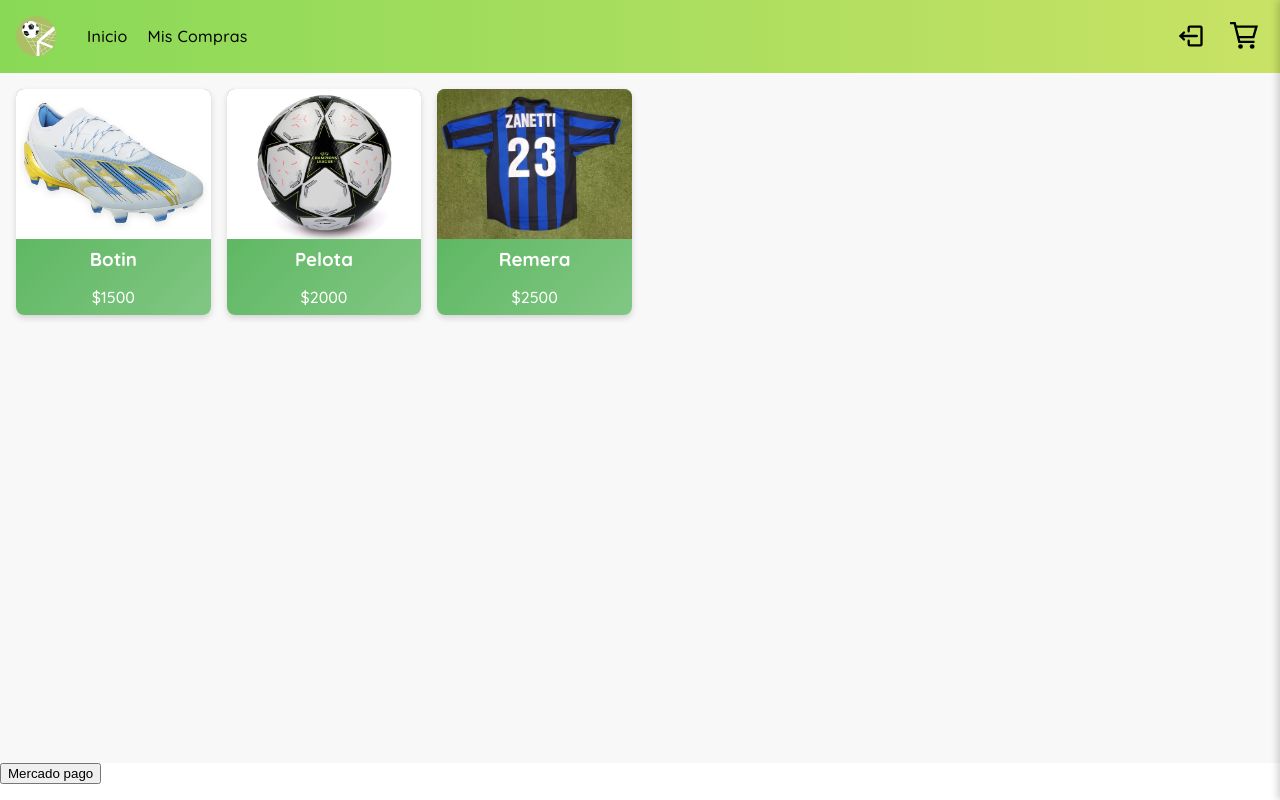
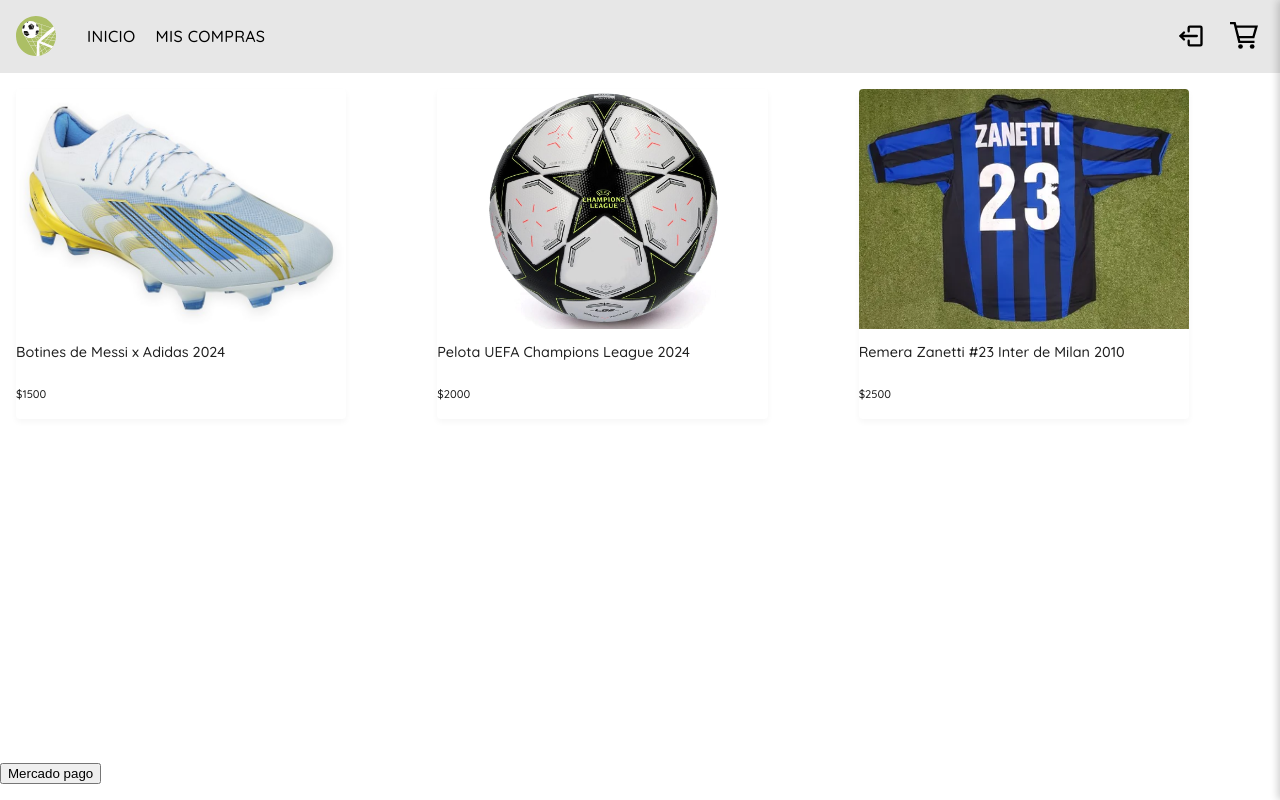
Before and after one commit to tomigambino/frontend-testing, an Angular app: page /home in a window 1280 px wide. Built offline with nearby package versions, Linux system fonts and the light colour scheme.

Commit message:
Colores en styles y ruta /product

```diff
--- a/src/app/app.routes.ts
+++ b/src/app/app.routes.ts
@@ -1,7 +1,9 @@
 import { Routes } from '@angular/router';
 import { HomeComponent } from './pages/home/home.component';
+import { ProductDetailComponent } from './pages/product/product.component';
 
 export const routes: Routes = [
     { path: '', redirectTo: 'home', pathMatch: 'full' }, // redirección inicial
     { path: 'home', component: HomeComponent },
+    { path: 'product/:id', component: ProductDetailComponent }
 ];
--- a/src/app/components/navbar/navbar.component.html
+++ b/src/app/components/navbar/navbar.component.html
@@ -2,8 +2,8 @@
   <div class="navbar-left">
     <img src="assets/icons/Goal_icon-icons.com_62267.svg" alt="Logo" class="logo-img">
     <div class="navbar-links">
-      <a class="nav-link" routerLink="/home">Inicio</a>
-      <a class="nav-link" routerLink="/mis-compras">Mis Compras</a>
+      <a class="nav-link" routerLink="/home">INICIO</a>
+      <a class="nav-link" routerLink="/mis-compras">MIS COMPRAS</a>
     </div>
   </div>
 
--- a/src/app/pages/home/home.component.css
+++ b/src/app/pages/home/home.component.css
@@ -17,13 +17,13 @@
 .home-content {
   flex: 1;
   padding: 1rem;
-  background: #f8f8f8;
+  background: var(--background-color);
 }
 
 /* Grid responsive */
 .product-grid {
   display: grid;
-  grid-template-columns: repeat(auto-fill, minmax(180px, 1fr));
+  grid-template-columns: repeat(auto-fill, minmax(330.33px, 1fr));
   gap: 1rem;
 }
 
@@ -32,119 +32,47 @@
   display: flex;
   flex-direction: column;
   gap: 0.75rem;
+  width: 330.33px;
 }
 
 /* Tarjeta del producto */
 .product-card {
-  background: linear-gradient(135deg, #4caf50, #81c784);
-  border-radius: 8px;
-  box-shadow: 0 3px 6px rgba(0,0,0,0.15);
+  background: var(--blanco);
+  border-radius: 4px;
+  box-shadow: 0 3px 6px var(--shadow);
   overflow: hidden;
   display: flex;
   flex-direction: column;
-  color: white;
-  text-align: center;
+  color: var(--color-fount);
+  text-align: unset;
   transition: transform 0.2s ease, box-shadow 0.2s ease;
   font-family: var(--fuente-navbar);
+  width: 330.33px;
+  height: 330.33px;
+
 }
 .product-card img {
   width: 100%;
-  height: 150px;
+  height: 15rem;
   object-fit: cover;
 }
-.product-card h3, .product-card p {
-  margin: 0.5rem;
+.product-card h3 {
+  font-size: 0.9rem;
+  font-weight: 200;
+}
+.product-card .text-card{
+  padding-left: 8px;
+}
 
+.product-card p {
+  font-size: 0.7rem;
+  font-weight: 100;
 }
 .product-card:hover {
   transform: translateY(-4px);
-  box-shadow: 0 6px 10px rgba(0,0,0,0.2);
+  box-shadow: 0 6px 10px var(--shadow);
 }
-.product-card h3:hover { color: #e0ffe0; }
-
-/* Panel directo */
-.buy-panel {
-  background: rgba(255,255,255,0.95);
-  border: 1px solid #e0e0e0;
-  border-radius: 6px;
-  padding: 0.75rem;
-  display: flex;
-  flex-direction: column;
-  gap: 0.75rem;
-  animation: fadeIn 0.2s ease;
-  box-shadow: 0 2px 6px rgba(0,0,0,0.04);
-}
-
-/* Controles cantidad */
-.qty-control {
-  display: flex;
-  align-items: center;
-  justify-content: center;
-  gap: 0.75rem;
-}
-
-.qty-btn {
-  width: 36px;
-  height: 36px;
-  border-radius: 8px;
-  border: 1px solid #c8e6c9;
-  background: #f6fff6;
-  color: #2e7d32;
-  font-size: 1.1rem;
-  cursor: pointer;
-  transition: background 0.2s ease, transform 0.1s ease;
-}
-.qty-btn:hover { background: #e8f5e9; }
-.qty-btn:active { transform: translateY(1px); }
-
-.qty-input {
-  width: 64px;
-  height: 36px;
-  text-align: center;
-  border: 1px solid #c8e6c9;
-  border-radius: 8px;
-  font-weight: 600;
-}
-
-/* Saco las flechas en el input de la cantidad */
-.qty-input::-webkit-outer-spin-button,
-.qty-input::-webkit-inner-spin-button {
-  -webkit-appearance: none;
-  margin: 0;
-}
-
-/* Confirmar */
-.confirm-btn {
-  align-self: stretch;
-  background: #2e7d32;
-  color: #fff;
-  border: none;
-  padding: 0.6rem 0.9rem;
-  border-radius: 6px;
-  cursor: pointer;
-  transition: background 0.2s ease, transform 0.1s ease;
-}
-.confirm-btn:hover { background: #256b2a; }
-.confirm-btn:active { transform: translateY(1px); }
-
-@keyframes fadeIn {
-  from { opacity: 0; transform: translateY(-4px); }
-  to   { opacity: 1; transform: translateY(0); }
-}
-
-.added-msg {
-  text-align: center;
-  color: #2e7d32;
-  font-weight: bold;
-  font-size: 0.9rem;
-  opacity: 0;
-  animation: fadeSlideIn 0.3s forwards;
-}
-
-@keyframes fadeSlideIn {
-  from { opacity: 0; transform: translateY(-6px); }
-  to   { opacity: 1; transform: translateY(0); }
-}
+.product-card h3:hover { color: var(--boton); }
 
 .home {
   font-family: var(--fuente-navbar);
--- a/src/app/pages/home/home.component.html
+++ b/src/app/pages/home/home.component.html
@@ -4,26 +4,11 @@
       @for (item of productosPaginados; track item.id) {
         <div class="product-item">
 
-          <div class="product-card"  (click)="togglePanel(item)">
+          <div class="product-card" [routerLink]="['/product', item.id]">
             <img [src]="item.imagen" alt="{{ item.nombre }}">
             <h3>{{ item.nombre }}</h3>
             <p>{{ '$' + item.precio }}</p>
           </div>
-
-          <div class="buy-panel" *ngIf="item.mostrarPanel">
-            <div class="qty-control">
-              <button class="qty-btn" (click)="decrement(item)">−</button>
-              <input type="number" [(ngModel)]="item.cantidad" min="1" class="qty-input">
-              <button class="qty-btn" (click)="increment(item)">+</button>
-            </div>
-
-            <button class="confirm-btn" (click)="confirmarCarrito(item)">Confirmar</button>
-
-            <div class="added-msg" *ngIf="item.mostrandoMensaje">
-              ✅ Añadido al carrito
-            </div>
-          </div>
-
         </div>
       }
     </section>
--- a/src/app/pages/home/home.component.ts
+++ b/src/app/pages/home/home.component.ts
@@ -1,6 +1,7 @@
 import { Component, OnInit } from '@angular/core';
 import { CommonModule } from '@angular/common';
 import { FormsModule } from '@angular/forms';
+import { RouterModule } from '@angular/router';
 
 interface Producto {
   id: number;
@@ -15,16 +16,16 @@
 @Component({
   selector: 'app-home',
   standalone: true,
-  imports: [CommonModule, FormsModule],
+  imports: [CommonModule, RouterModule, FormsModule],
   templateUrl: './home.component.html',
   styleUrls: ['./home.component.css'] // ojo: era styleUrl en singular, corregido a styleUrls
 })
 export class HomeComponent implements OnInit {
 
   products: Producto[] = [
-    { id: 1, nombre: 'Botin', precio: 1500, imagen: 'assets/img/messi.jpg', mostrarPanel: false },
-    { id: 2, nombre: 'Pelota', precio: 2000, imagen: 'assets/img/pelota.jpg', mostrarPanel: false },
-    { id: 3, nombre: 'Remera', precio: 2500, imagen: 'assets/img/zanetti.webp', mostrarPanel: false },
+    { id: 1, nombre: 'Botines de Messi x Adidas 2024', precio: 1500, imagen: 'assets/img/messi.jpg', mostrarPanel: false },
+    { id: 2, nombre: 'Pelota UEFA Champions League 2024', precio: 2000, imagen: 'assets/img/pelota.jpg', mostrarPanel: false },
+    { id: 3, nombre: 'Remera Zanetti #23 Inter de Milan 2010', precio: 2500, imagen: 'assets/img/zanetti.webp', mostrarPanel: false },
   ];
 
   currentPage = 1;
--- /dev/null
+++ b/src/app/pages/product/product.component.css
@@ -0,0 +1,67 @@
+.product-detail-container {
+  display: flex;
+  gap: 2rem;
+  padding: 2rem;
+}
+
+.product-image img {
+  width: 400px;
+  height: auto;
+  object-fit: cover;
+  border-radius: 8px;
+  box-shadow: 0 3px 6px rgba(0,0,0,0.15);
+}
+
+.product-info {
+  flex: 1;
+  display: flex;
+  flex-direction: column;
+  gap: 1rem;
+}
+
+.price {
+  font-size: 1.5rem;
+  font-weight: bold;
+  color: var(--boton);
+}
+
+.description {
+  font-size: 1rem;
+  line-height: 1.4;
+}
+
+.qty-control {
+  display: flex;
+  align-items: center;
+  gap: 0.75rem;
+}
+
+.qty-btn {
+  width: 36px;
+  height: 36px;
+  border-radius: 8px;
+  border: 1px solid var(--boton);
+  background: var(--blanco);
+  color: var(--boton);
+  font-size: 1.1rem;
+  cursor: pointer;
+}
+
+.qty-input {
+  width: 64px;
+  height: 36px;
+  text-align: center;
+  border: 1px solid var(--boton);
+  border-radius: 8px;
+  font-weight: 600;
+}
+
+.confirm-btn {
+  background: var(--boton);
+  color: var(--blanco);
+  border: none;
+  padding: 0.75rem 1rem;
+  border-radius: 6px;
+  font-size: 1rem;
+  cursor: pointer;
+}
--- /dev/null
+++ b/src/app/pages/product/product.component.html
@@ -0,0 +1,21 @@
+<div class="product-detail-container">
+  <!-- Imagen a la izquierda -->
+  <div class="product-image">
+    <img [src]="product.imagen" [alt]="product.nombre">
+  </div>
+
+  <!-- Info y controles a la derecha -->
+  <div class="product-info">
+    <h1>{{ product.nombre }}</h1>
+    <p class="price">{{ '$' + product.precio }}</p>
+    <p class="description">{{ product.descripcion }}</p>
+
+    <div class="qty-control">
+      <button class="qty-btn" (click)="decrement()">−</button>
+      <input type="number" [(ngModel)]="product.cantidad" min="1" class="qty-input">
+      <button class="qty-btn" (click)="increment()">+</button>
+    </div>
+
+    <button class="confirm-btn" (click)="confirmarCarrito(product)">Confirmar</button>
+  </div>
+</div>
--- /dev/null
+++ b/src/app/pages/product/product.component.ts
@@ -0,0 +1,45 @@
+import { CommonModule } from '@angular/common';
+import { Component, OnInit } from '@angular/core';
+import { FormsModule } from '@angular/forms';
+import { ActivatedRoute, RouterModule } from '@angular/router';
+
+@Component({
+  selector: 'app-product',
+  standalone: true,
+  imports: [CommonModule, FormsModule, RouterModule],
+  templateUrl: './product.component.html',
+  styleUrl: './product.component.css'
+})
+export class ProductDetailComponent implements OnInit {
+  product: any = {};
+
+  constructor(private route: ActivatedRoute) {}
+
+  ngOnInit() {
+    const id = this.route.snapshot.paramMap.get('id');
+    // Aquí buscás el producto por ID (puede ser desde un servicio)
+    // Ejemplo mock:
+    this.product = {
+      id,
+      nombre: 'Pelota UEFA Champions League 2024',
+      precio: 2000,
+      descripcion: 'Pelota oficial con diseño exclusivo...',
+      imagen: 'assets/img/pelota.jpg',
+      cantidad: 1
+    };
+  }
+
+  increment() {
+    this.product.cantidad++;
+  }
+
+  decrement() {
+    if (this.product.cantidad > 1) {
+      this.product.cantidad--;
+    }
+  }
+
+  confirmarCarrito(prod: any) {
+    console.log(`Agregaste ${prod.cantidad} unidad(es) de ${prod.nombre}`);
+  }
+}
--- a/src/styles.css
+++ b/src/styles.css
@@ -1,8 +1,11 @@
 /* You can add global styles to this file, and also import other style files */
 :root {
-    --background-navbar: linear-gradient(to right, #89d957, #c9e265);
-    --color-icons-navbar: red;
-    --blanco: #ffffff;
+    --background-color: #ffffff;
+    --background-navbar:  #bebebe5d;
+    --blanco: #ffff;
+    --color-fount: rgb(32, 32, 32);
+    --shadow: rgba(0,0,0,0.04);
+    --boton: #585858;
     --fuente-principal: 'Montserrat', sans-serif;
     --fuente-titulos: 'Oswald', sans-serif;
     --fuente-contenido-tabla: 'Roboto', sans-serif;
```
